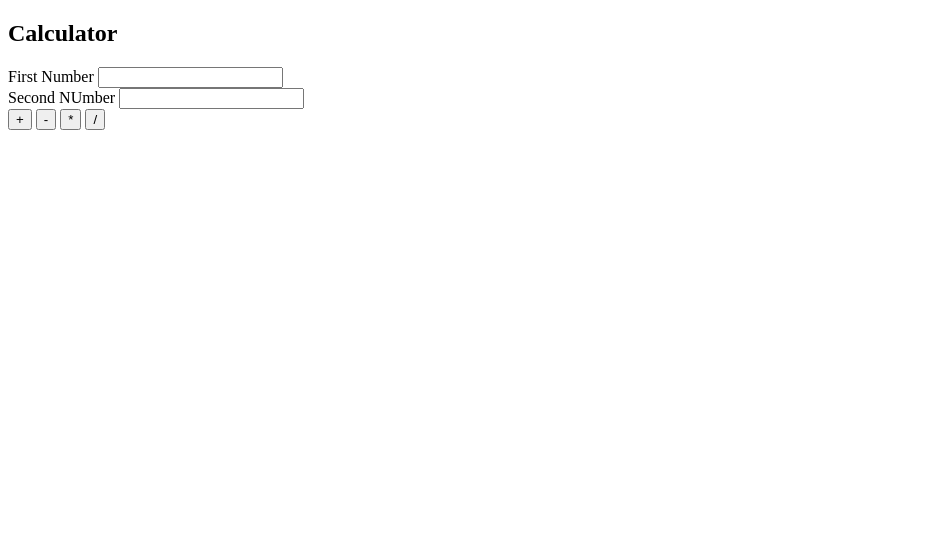
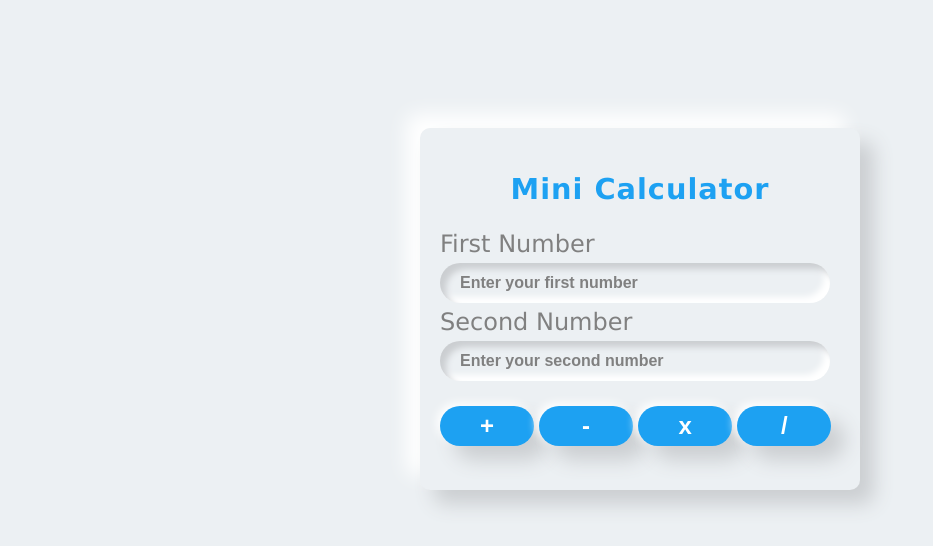
Before and after one commit to Maaz-Taha/Mini-Calculator, a plain HTML site: page index.html in a window 1280 px wide. Shown: the whole page, without its empty margins (0-933 px from the left). Drawn offline with Linux system fonts and the light colour scheme.

Commit message:
calculator

```diff
--- a/index.html
+++ b/index.html
@@ -6,34 +6,36 @@
     <meta http-equiv="X-UA-Compatible" content="IE=edge">
     <meta name="viewport" content="width=device-width, initial-scale=1.0">
     <title>Document</title>
+    <link rel="stylesheet" href="style.css">
 </head>
 
 <body>
-    <div></div>
-    <h2>Calculator</h2>
-    <form >
-        <label for="num1">First Number</label>
-        <input type="number" id="num1" required>
+    <div id="main">
+
+        <h2 class="heading">Mini Calculator</h2>
+        <form>
+            <label for="num1">First Number</label> <br>
+            <input type="number" id="num1" placeholder="Enter your first number" required>
             <br>
-        <label for="num2">Second NUmber</label>
-        <input type="number" id="num2" required>
+            <label for="num2">Second Number</label> <br>
+            <input type="number" id="num2" placeholder="Enter your second number" required>
             <br>
             <button type="submit" onclick="dosum();return false"> + </button>
             <button type="submit" onclick="dosub();return false"> - </button>
-        <button type="submit" onclick= "domult(); return false"> * </button>
-        <button type="submit" onclick= "dodiv(); return false"> / </button>
+            <button type="submit" onclick="domult(); return false"> x </button>
+            <button type="submit" onclick="dodiv(); return false"> / </button>
             <!-- <button type="submit" onclick= "doremainder(); return false"> % </button> -->
 
 
         </form>
         <h2 id="result"></h2>
-
+    </div>
     <script>
         function dosum() {
             let num1 = +document.querySelector("#num1").value;
             let num2 = +document.querySelector("#num2").value;
 
-            let result =  num1 + num2;
+            let result = num1 + num2;
             console.log("result: ", result);
             document.querySelector("#result").innerHTML = "Result: " + result;
         }
@@ -43,7 +45,7 @@
 
             let result = num1 - num2;
             console.log("result: ", result);
-            document.querySelector("#result").innerHTML = "Result: "+ result;
+            document.querySelector("#result").innerHTML = "Result: " + result;
         }
         function domult() {
             let num1 = +document.querySelector("#num1").value;
@@ -51,7 +53,7 @@
 
             let result = num1 * num2;
             console.log("result: ", result);
-            document.querySelector("#result").innerHTML = "Result: "+ result;
+            document.querySelector("#result").innerHTML = "Result: " + result;
         }
         function dodiv() {
             let num1 = +document.querySelector("#num1").value;
@@ -59,7 +61,7 @@
 
             let result = num1 / num2;
             console.log("result: ", result);
-            document.querySelector("#result").innerHTML = "Result: "+ result;
+            document.querySelector("#result").innerHTML = "Result: " + result;
         }
         // function doremainder() {
         //     let num1 = +document.querySelector("#num1").value;
--- /dev/null
+++ b/style.css
@@ -0,0 +1,69 @@
+body {
+    margin: 0;
+    padding: 0;
+    /* background-color: rgb(87, 131, 169); */
+    background: #ecf0f3;
+    font-family: Verdana, Geneva, Tahoma, sans-serif;
+
+}
+
+#main {
+    /* background-color: rgb(203, 227, 237); */
+    background: #ecf0f3;
+    /* border: 2px solid black; */
+    border-radius: 10px;
+    /* box-shadow: 0 3px 10px rgb(0 0 0 / 0.2); */
+    box-shadow: 14px 14px 20px #cbced1, -14px -14px 20px white;
+    /* box-shadow: rgba(0, 0, 0, 0.35) 0px 5px 15px; */
+    width: 400px;
+    margin: 10% auto;
+    padding: 20px;
+}
+
+#main>h2 {
+    text-align: center;
+    font-weight: 900;
+    font-size: 1.8rem;
+    color: #1DA1F2;
+    letter-spacing: 1px;
+}
+label{
+    color: gray;
+    font-size: 24px;
+}
+#main form input {
+    margin: 5px auto;
+    color: gray;
+    text-decoration: none;
+    padding: 10px;
+    padding-left: 20px;
+    width: 90%;
+    /* text-align: center; */
+    height: 20px;
+    font-size: 16px;
+    font-weight: bold;
+    border: none;
+    outline: none;
+    background: #ecf0f3;
+    border-radius: 50px;
+    box-shadow: inset 6px 6px 6px #cbced1, inset -6px -6px 6px white;
+
+}
+#main form input::placeholder{
+    color: grey;
+}
+button {
+    /* padding: 5px; */
+    width: 23.5%;
+    color: white;
+    margin-top: 20px;
+    background: #1DA1F2;
+    height: 40px;
+    border-radius: 20px;
+    border: none;
+    cursor: pointer;
+    font-weight: 900;
+    font-size: 24px;
+    box-shadow: 14px 14px 20px #cbced1, -3px -3px 10px white;
+    /* box-shadow: 6px 6px 6px #cbced1, -6px -6px 6px  */
+}
```
Lines whose indentation alone changed are shown as unchanged.
